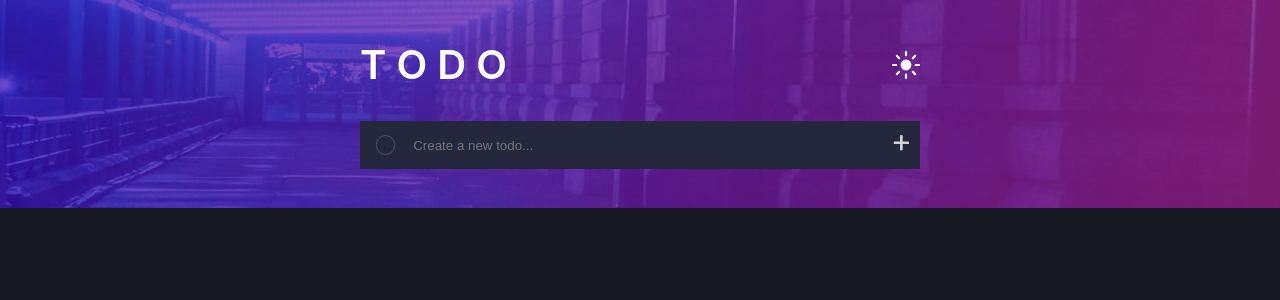
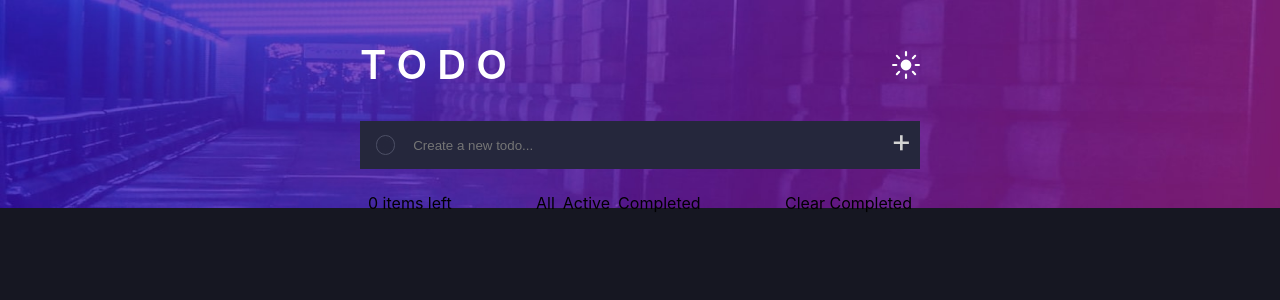
Before and after one commit to codingasford/todo-app-main, a React (Create React App) app in the folder todo-app-main/: page / in a window 1280 px wide. Shown: the top 300 px of the page. Built offline with nearby package versions, Linux system fonts and the light colour scheme.

Commit message:
todos stay checked if u check them when u create

```diff
--- a/todo-app-main/src/App.js
+++ b/todo-app-main/src/App.js
@@ -61,6 +61,13 @@ function App() {
         <main>
           <ToDos colorMode={colorMode}></ToDos>
         </main>
+        <footer>
+          <div>0 items left</div>
+          <div>All</div>
+          <div>Active</div>
+          <div>Completed</div>
+          <div>Clear Completed</div>
+        </footer>
       </div>
     </div>
   );
--- a/todo-app-main/src/Checkbox.js
+++ b/todo-app-main/src/Checkbox.js
@@ -1,10 +1,21 @@
-import React, { useState } from "react";
+import React, { useState, useEffect, useRef } from "react";
 
 function Checkbox(props) {
   const defaultImgSrc = "/images/default.png";
   const checkImgSrc = "/images/icon-check.svg";
   const [imgSrc, setImgSrc] = useState(defaultImgSrc);
   const [checkBackground, setCheckBackground] = useState("");
+
+  //determine default imgSrc
+  useEffect(() => {
+    if (props.isCheckedOnMount) {
+      setImgSrc(checkImgSrc);
+      setCheckBackground("check-background");
+    } else {
+      setImgSrc(defaultImgSrc);
+      setCheckBackground("");
+    }
+  }, []);
 
   function HandleClick() {
     // Toggle checkbox image on off
--- a/todo-app-main/src/ToDoBox.js
+++ b/todo-app-main/src/ToDoBox.js
@@ -33,6 +33,13 @@ function ToDoBox(props) {
   }
 
   if (props.isCreateBox) {
+    //decide if todo should be checked after it is added, according to if checked in create box
+    if (isChecked) {
+      props.setIsCheckedOnMount(true);
+    } else {
+      props.setIsCheckedOnMount(false);
+    }
+
     return (
       <div className={`todo-box create-box ${boxStyling}`}>
         <Checkbox
@@ -57,7 +64,7 @@ function ToDoBox(props) {
       <div className={`todo-box ${boxStyling}`}>
         <Checkbox
           setIsChecked={setIsChecked}
-          isChecked={isChecked}
+          isCheckedOnMount={props.isCheckedOnMount}
         />
         <div className={textStylingClass}>{props.data}</div>
       </div>
--- a/todo-app-main/src/ToDos.js
+++ b/todo-app-main/src/ToDos.js
@@ -26,6 +26,7 @@ function ToDos(props) {
         addToDoToList={addToDoToList}
         setState={setState}
         colorMode={props.colorMode}
+        setIsCheckedOnMount={setIsCheckedOnMount}
       />
       <div id="todos-container">
         {dataArr.map((inputData, index) => {
--- a/todo-app-main/src/styles.css
+++ b/todo-app-main/src/styles.css
@@ -131,3 +131,22 @@ main {
   margin-right: 0.5rem;
   cursor: pointer;
 }
+
+footer {
+  display: flex;
+  width: 35rem;
+}
+
+footer div {
+  padding: 0 0.25rem;
+}
+
+footer :first-child {
+  margin-right: auto;
+  padding-left: 0.5rem;
+}
+
+footer :last-child {
+  margin-left: auto;
+  padding-right: 0.5rem;
+}
```
